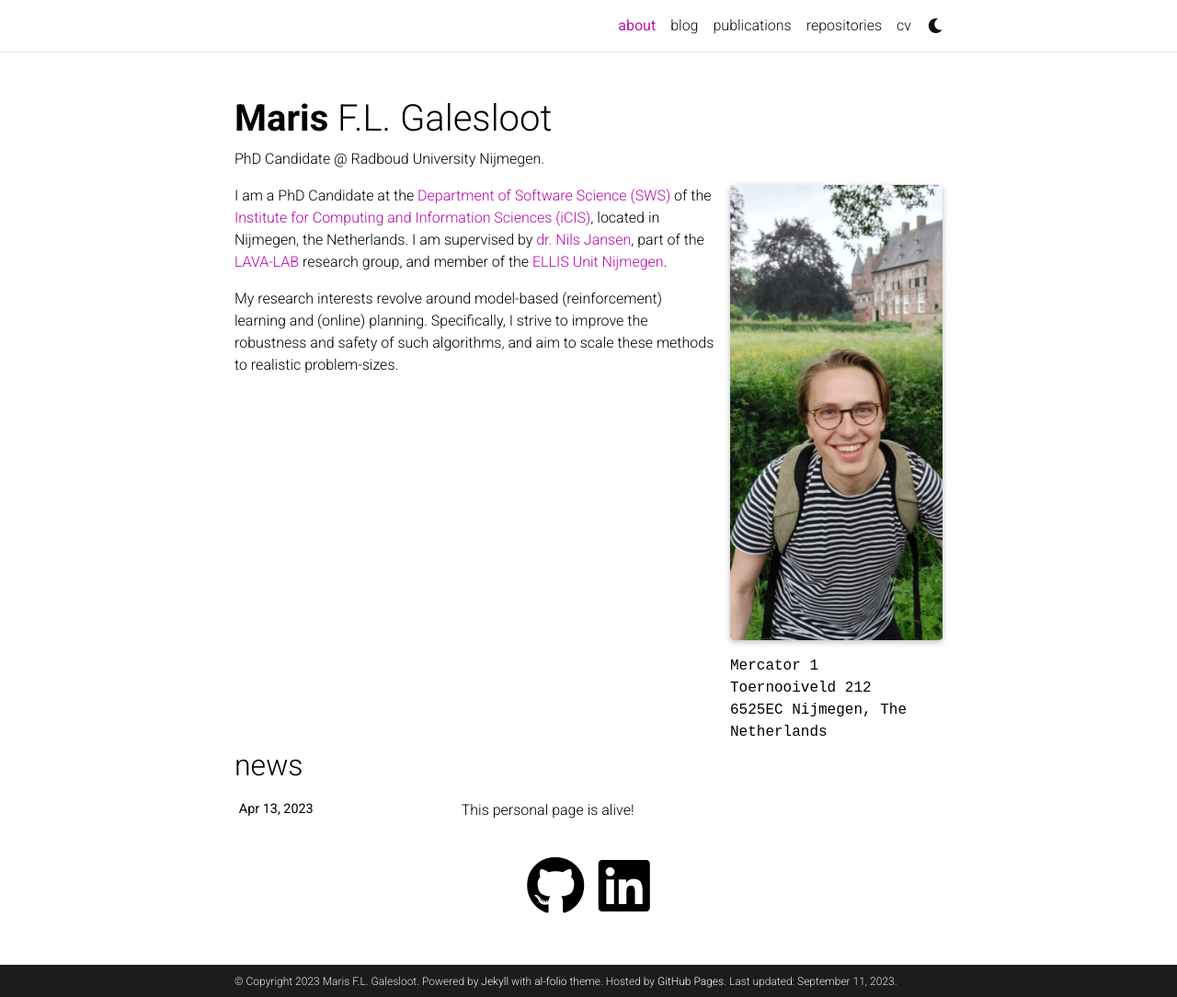
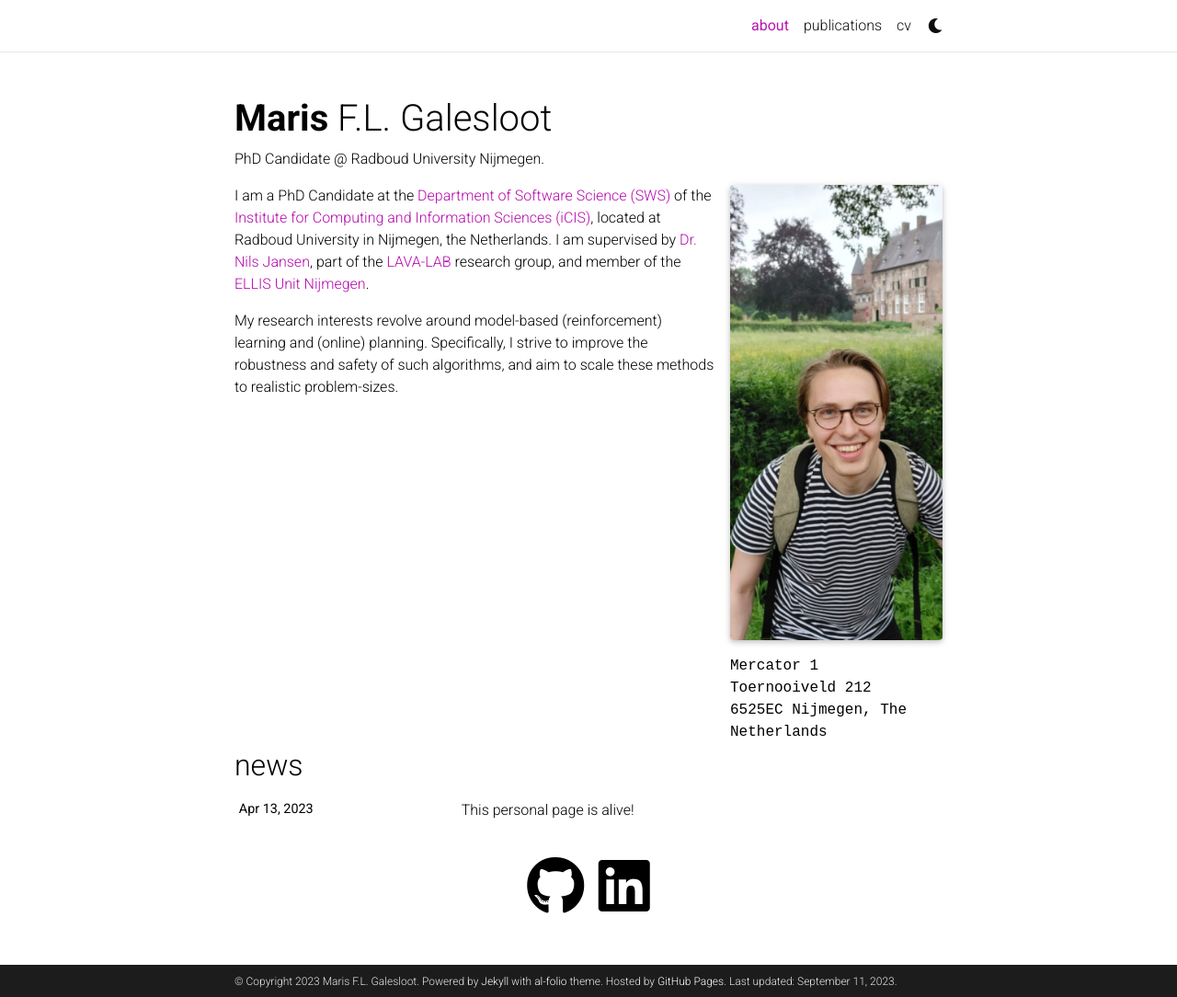
Before and after one commit to marisgg/marisgg.github.io, a Jekyll site: the page built from _pages/about.md, in a window 1280 px wide and 1084 px high. Shown: the whole window at 92% size. Built offline with Jekyll 4.4.1, drawn with Linux system fonts in a browser that asks for light colours; full-size pictures stand in for the smaller copies a plugin makes; comment, search, counter and statistics services are not loaded; a style sheet for code colours, icons or effects is not loaded.

Commit message:
Small updates

```diff
--- a/_config.yml
+++ b/_config.yml
@@ -119,7 +119,7 @@
 # -----------------------------------------------------------------------------
 
 blog_name: Thoughts & Scrambles # blog_name will be displayed in your blog page
-blog_nav_title: blog # your blog must have a title for it to be displayed in the nav bar
+blog_nav_title: # your blog must have a title for it to be displayed in the nav bar
 blog_description: a simple whitespace theme for academics
 permalink: /blog/:year/:title/
 
@@ -265,8 +265,8 @@
 
 scholar:
 
-  last_name: [Einstein]
-  first_name: [Albert, A.]
+  last_name: [Galesloot]
+  first_name: [Maris, M., M.F.L.]
 
   style: apa
   locale: en
--- a/_pages/about.md
+++ b/_pages/about.md
@@ -20,6 +20,6 @@
 social: true  # includes social icons at the bottom of the page
 ---
 
-I am a PhD Candidate at the <a href='https://sws.cs.ru.nl/'>Department of Software Science (SWS)</a> of the <a href='https://www.ru.nl/icis/'>Institute for Computing and Information Sciences (iCIS)</a>, located in Nijmegen, the Netherlands. I am supervised by <a href='nilsjansen.org'>dr. Nils Jansen</a>, part of the <a href='https://lava-lab.org/'>LAVA-LAB</a> research group, and member of the <a href='https://www.ru.nl/ai/ellis-unit'>ELLIS Unit Nijmegen</a>.
+I am a PhD Candidate at the <a href='https://sws.cs.ru.nl/'>Department of Software Science (SWS)</a> of the <a href='https://www.ru.nl/icis/'>Institute for Computing and Information Sciences (iCIS)</a>, located at Radboud University in Nijmegen, the Netherlands. I am supervised by <a href='https://www.nilsjansen.org'>Dr. Nils Jansen</a>, part of the <a href='https://lava-lab.org/'>LAVA-LAB</a> research group, and member of the <a href='https://www.ru.nl/ai/ellis-unit'>ELLIS Unit Nijmegen</a>.
 
 My research interests revolve around model-based (reinforcement) learning and (online) planning. Specifically, I strive to improve the robustness and safety of such algorithms, and aim to scale these methods to realistic problem-sizes.
```
Also changed, not shown: _pages/repositories.md (+1 -1 lines).
